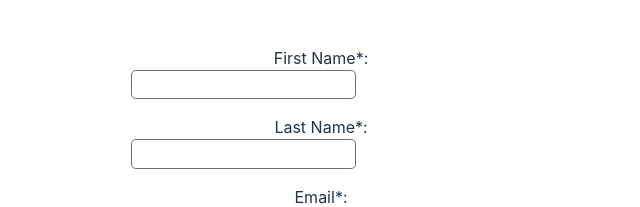
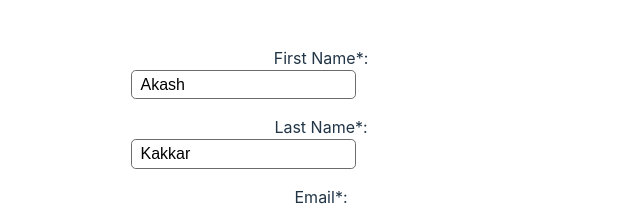
Before and after one commit to akash07k/CVApplication, a React app: page / in a window 1280 px wide. Both pictures are taken after a click on the button "Personal Information". Shown: the part 229-436 px from the top of the page, without its empty margins (319-959 px from the left). Built offline with nearby package versions, Linux system fonts and the light colour scheme; the HTML template or start-up script is replaced by a standard one.

Commit message:
feat: Add form data state and change handler to PersonalInfo component

```diff
--- a/src/App.tsx
+++ b/src/App.tsx
@@ -1,15 +1,36 @@
+import { useState } from "react";
 import PersonalInfo from "./components/PersonalInfo";
 import EducationalInfo from "./components/EducationalInfo";
 import WorkExperience from "./components/WorkExperience";
 import "./styles/App.css";
 
 function App() {
+  const [formData, setFormData] = useState({
+    first_name: "Akash",
+    last_name: "Kakkar",
+    email: "",
+    phone: "",
+    address: "",
+    city: "",
+    state: "",
+    zip: "",
+    country: "",
+    dob: "",
+    professional_title: "",
+    summary: ""
+  });
+
+  const handleFormDataChange = (newFormData) => {
+    setFormData(newFormData);
+  };
+
   return (
     <>
       <h1>Resume Builder</h1>
-      <PersonalInfo />
-<EducationalInfo />
-<WorkExperience />
+      <PersonalInfo formData={formData} onFormDataChange={handleFormDataChange} />
+      <EducationalInfo />
+      <WorkExperience />
+      <pre>{JSON.stringify(formData, null, 2)}</pre>
     </>
   )
 }
--- a/src/components/PersonalInfo.tsx
+++ b/src/components/PersonalInfo.tsx
@@ -1,9 +1,24 @@
-import React, { useEffect, useRef } from "react";
+import React, { useEffect, useRef, useState } from "react";
 import Accordion from "./Accordion";
 import "../styles/Accordion.css";
 
-function PersonalInfo() {
+function PersonalInfo({ formData, onFormDataChange }) {
   const accordionRef = useRef(null);
+
+  const handleInputValueChange = (event: React.ChangeEvent<HTMLInputElement | HTMLTextAreaElement>) => {
+    const { id, value } = event.target;
+    console.log(`ID: ${id}, Value: ${value}`);
+    onFormDataChange((prev) => ({
+      ...prev,
+      [id]: value
+    }));
+
+    setFormData((prev) => ({
+      ...prev,
+      [id]: value
+    }));
+  };
+
 
   useEffect(() => {
     const accordion = new Accordion(accordionRef.current!);
@@ -40,84 +55,84 @@ function PersonalInfo() {
                 First Name
                 <span aria-hidden="true">*</span>:
               </label>
-              <input type="text" id="first_name" required />
+              <input type="text" id="first_name" required value={formData.first_name} onChange={handleInputValueChange} />
             </p>
             <p>
               <label htmlFor="last_name">
                 Last Name
                 <span aria-hidden="true">*</span>:
               </label>
-              <input type="text" id="last_name" required />
+              <input type="text" id="last_name" required value={formData.last_name} onChange={handleInputValueChange} />
             </p>
             <p>
               <label htmlFor="email">
                 Email
                 <span aria-hidden="true">*</span>:
               </label>
-              <input type="email" id="email" required />
+              <input type="email" id="email" required value={formData.email} onChange={handleInputValueChange} />
             </p>
             <p>
               <label htmlFor="phone">
                 Phone
                 <span aria-hidden="true">*</span>:
               </label>
-              <input type="tel" id="phone" required />
+              <input type="tel" id="phone" required value={formData.phone} onChange={handleInputValueChange} />
             </p>
             <p>
               <label htmlFor="address">
                 Address
                 <span aria-hidden="true">*</span>:
               </label>
-              <input type="text" id="address" required />
+              <input type="text" id="address" required value={formData.address} onChange={handleInputValueChange} />
             </p>
             <p>
               <label htmlFor="city">
                 City
                 <span aria-hidden="true">*</span>:
               </label>
-              <input type="text" id="city" required />
+              <input type="text" id="city" required value={formData.city} onChange={handleInputValueChange} />
             </p>
             <p>
               <label htmlFor="state">
                 State
                 <span aria-hidden="true">*</span>:
               </label>
-              <input type="text" id="state" required />
+              <input type="text" id="state" required value={formData.state} onChange={handleInputValueChange} />
             </p>
             <p>
               <label htmlFor="zip">
                 Zip
                 <span aria-hidden="true">*</span>:
               </label>
-              <input type="text" id="zip" required />
+              <input type="text" id="zip" required value={formData.zip} onChange={handleInputValueChange} />
             </p>
             <p>
               <label htmlFor="country">
                 Country
                 <span aria-hidden="true">*</span>:
               </label>
-              <input type="text" id="country" required />
+              <input type="text" id="country" required value={formData.country} onChange={handleInputValueChange} />
             </p>
             <p>
               <label htmlFor="dob">
                 Date of Birth
                 <span aria-hidden="true">*</span>:
               </label>
-              <input type="date" id="dob" required />
+              <input type="date" id="dob" required value={formData.dob} onChange={handleInputValueChange} />
             </p>
             <p>
               <label htmlFor="professional_title">
                 Professional Title
                 <span aria-hidden="true">*</span>:
               </label>
-              <input type="text" id="professional_title" required />
+              <input type="text" id="professional_title" required value={formData.professional_title} onChange={handleInputValueChange} />
             </p>
             <p>
               <label htmlFor="summary">
                 Summary about yourself
                 <span aria-hidden="true">*</span>:
               </label>
-              <textarea id="summary" required></textarea>
+              <textarea id="summary" required value={formData.summary} onChange={handleInputValueChange}></textarea>
             </p>
           </fieldset>
           <p>
```
